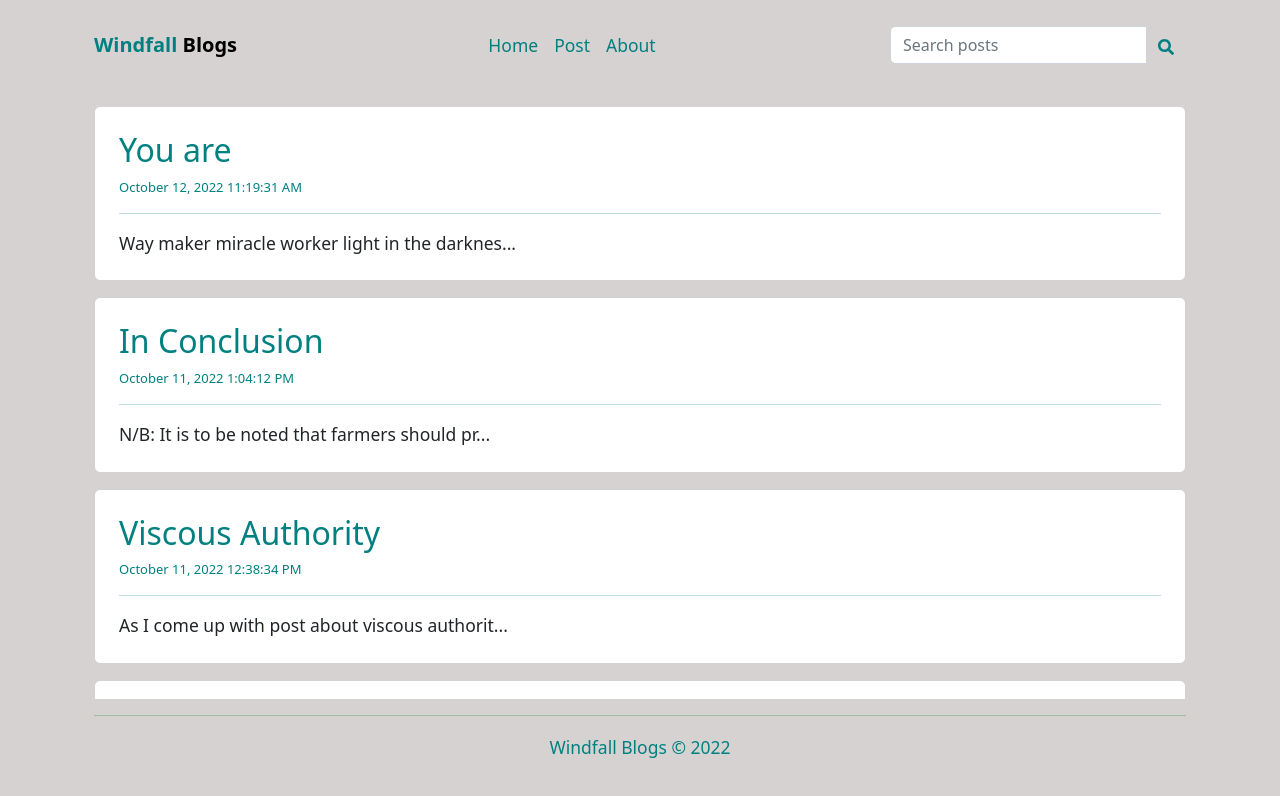
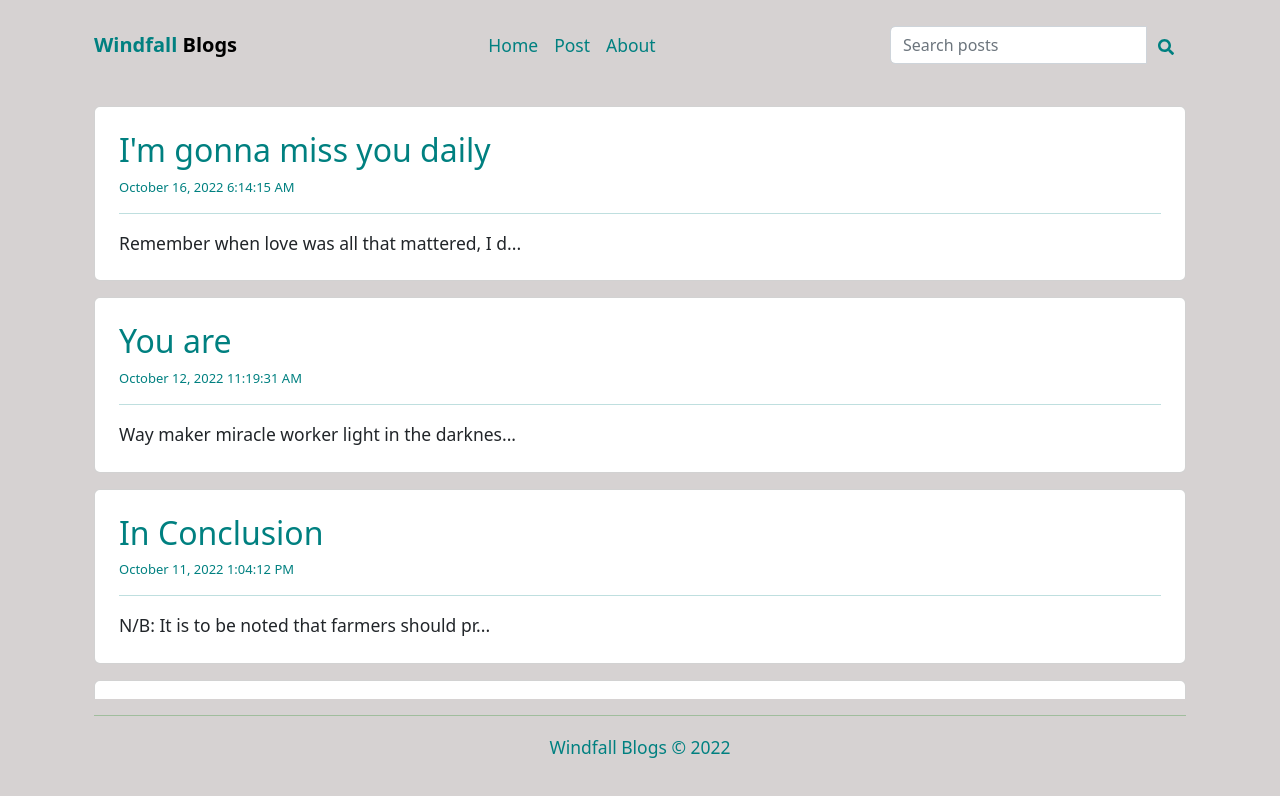
Before and after one commit to JoelOgira/Blog-Posts, a React app: page / in a window 1280 px wide. Shown: the top 796 px of the page. Built offline with nearby package versions, Linux system fonts and the light colour scheme; data requests are answered from the project's data file; the HTML template or start-up script is replaced by a standard one.

Commit message:
Made changes to the Navigation

```diff
--- a/data/db.json
+++ b/data/db.json
@@ -29,6 +29,12 @@
       "title": "You are ",
       "datetime": "October 12, 2022 11:19:31 AM",
       "body": "Way maker miracle worker light in the darkness my God that is who you are."
+    },
+    {
+      "id": 9,
+      "title": "I'm gonna miss you daily",
+      "datetime": "October 16, 2022 6:14:15 AM",
+      "body": "Remember when love was all that mattered, I do. Remember all we used to do in the starlight of the night. \nYou're just another scar left on my heart, a sign we are meant to be apart. And even though I know you're not the one I'm gonna miss you daily."
     }
   ]
 }
--- a/src/Components/Header.jsx
+++ b/src/Components/Header.jsx
@@ -3,7 +3,7 @@ import { FaSearch } from "react-icons/fa";
 
 const Header = ({ search, setSearch }) => {
   return (
-    <header className="Header navbar navbar-expand-md navbar-responsive bg-transparent py-4">
+    <header className="Header navbar navbar-expand-sm navbar-responsive bg-transparent py-4">
       <div className="container">
         <div className="navbar-brand">
             <Link to="/" className='py-2'><strong>Windfall <span style={{color: 'black'}}>Blogs</span></strong></Link>
```
Also changed, not shown: src/App.jsx (+0 -15 lines).
